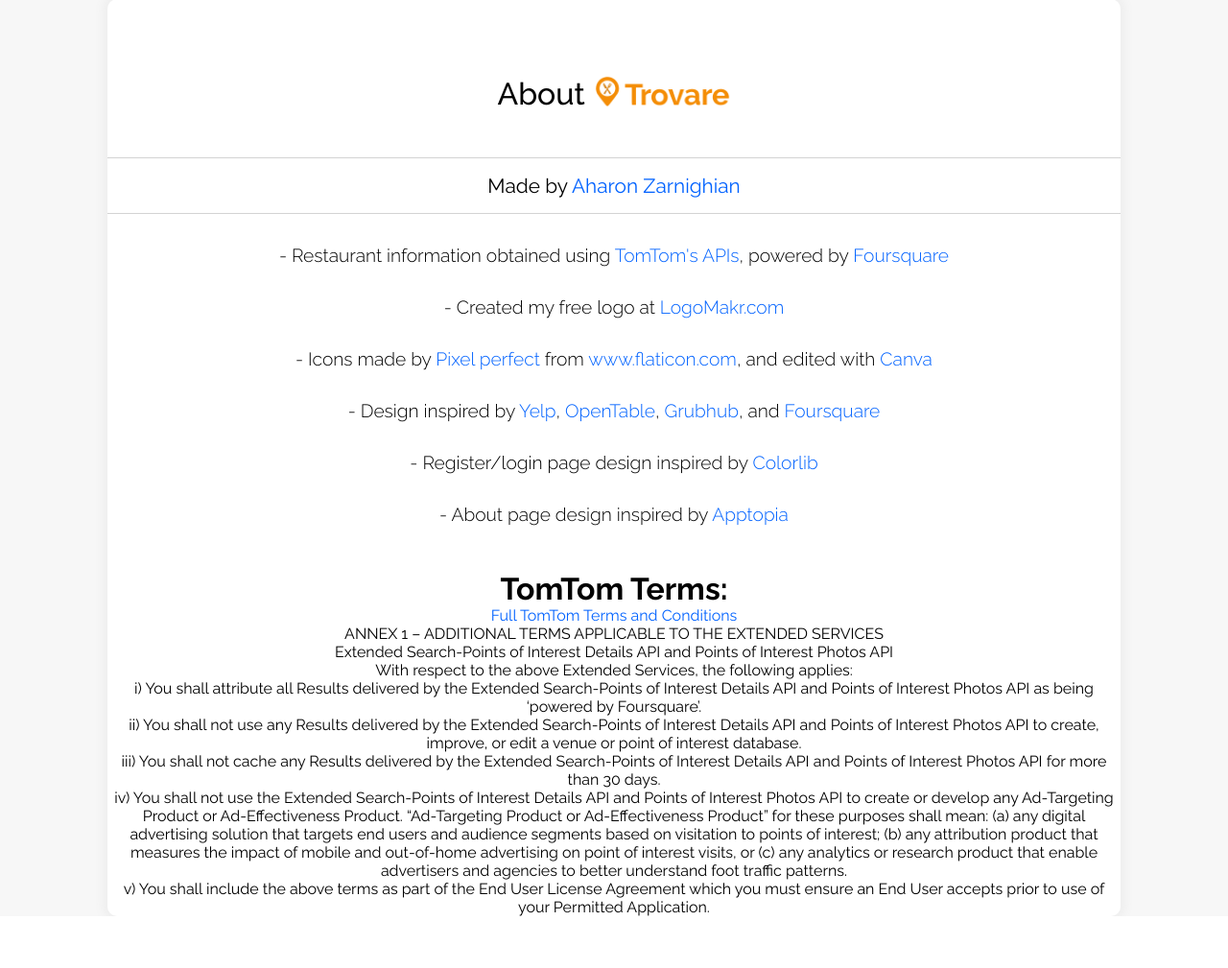
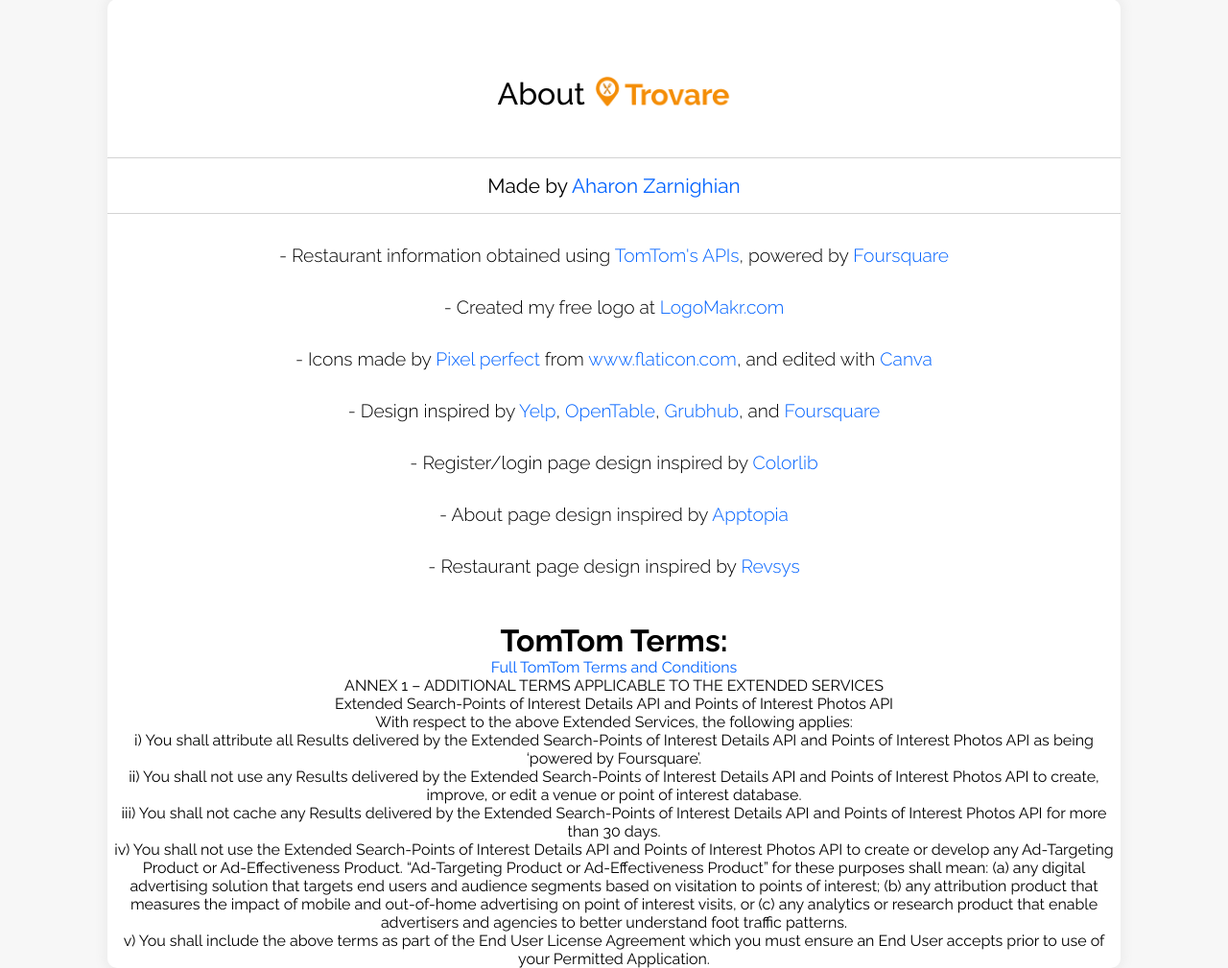
Before and after one commit to azarnighian/CS50W-FinalProject, a Django app: template restaurants/templates/restaurants/about.html in a window 1280 px wide. Shown: the part 121-1130 px from the top of the page at 96% size. Before the commit the page ends 1076 px from the top, so only its background shows below. Run offline with Django 3.2, Linux system fonts and the light colour scheme; the template is opened without the code that fills it, so the values that code supplies are empty; a user stored in the database is signed in.

Commit message:
Added Restaurant model and saved_restaurants field

```diff
--- a/restaurants/models.py
+++ b/restaurants/models.py
@@ -1,10 +1,15 @@
 from django.contrib.auth.models import AbstractUser
 from django.db import models
 
+# https://www.reddit.com/r/django/comments/llb98f/arraylist_as_model_field/
+class Restaurant(models.Model):
+    name = models.CharField(max_length=500)
+    regular_id = models.CharField(max_length=500)
+    details_id = models.CharField(max_length=500)
+
 # https://docs.djangoproject.com/en/3.0/topics/auth/customizing/#using-a-custom-user-model-when-starting-a-project
 class User(AbstractUser):
-    pass
-
+    saved_restaurants = models.ManyToManyField(Restaurant, blank=True)
 
 
 # After changing anything here:
--- a/restaurants/templates/restaurants/about.html
+++ b/restaurants/templates/restaurants/about.html
@@ -46,6 +46,10 @@
                 <li>
                     - About page design inspired by <a href="https://blog.hubspot.com/hs-fs/hubfs/Screen%20Shot%202017-01-06%20at%202.10.03%20PM.png?width=669&name=Screen%20Shot%202017-01-06%20at%202.10.03%20PM.png">Apptopia</a>
                 </li>
+                <li>
+                    - Restaurant page design inspired by <a
+                        href="https://www.revsys.com/tidbits/tips-using-djangos-manytomanyfield/">Revsys</a>
+                </li>
             </ul>
 
             <div>
--- a/restaurants/templates/restaurants/restaurant.html
+++ b/restaurants/templates/restaurants/restaurant.html
@@ -64,7 +64,7 @@
                     {% endfor %}
                 </div>
             {% else %}
-                <p>unavailable</p>
+                <p class="center-and-margin">No photos available</p>
             {% endif %}
     </div>
 {% endblock %}
```
Also changed, not shown: restaurants/static/restaurants/restaurant_page.css (+7 -0 lines), db.sqlite3, 1 other file.
